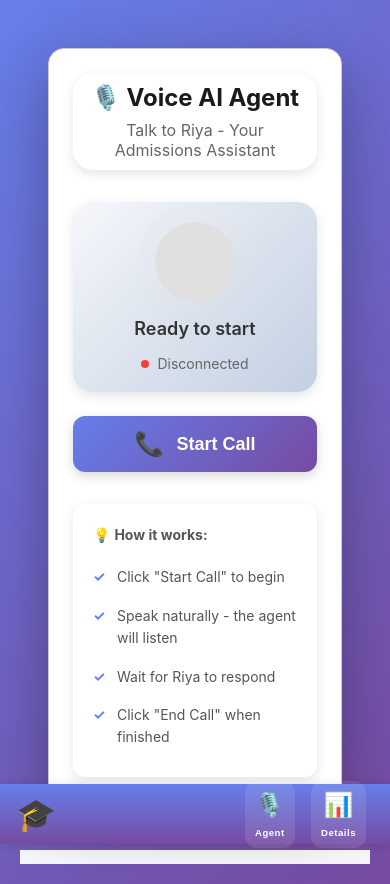
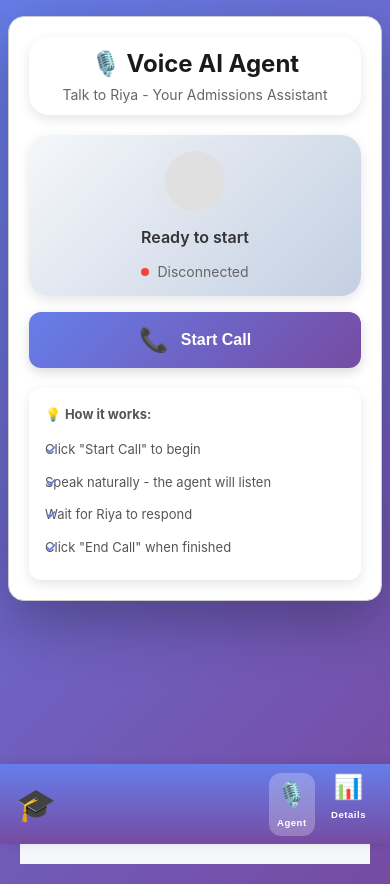
Before and after one commit to Sonu789163/AiVoiceAgent, a React (Vite) app in the folder frontend/: page / in a window 390 px wide. Built offline with nearby package versions, Linux system fonts and the light colour scheme; no server answers.

Commit message:
barge in added

```diff
--- a/frontend/src/App.css
+++ b/frontend/src/App.css
@@ -263,17 +263,66 @@
 }
 
 @media (max-width: 600px) {
+  .app {
+    padding: 1rem 0.5rem;
+    min-height: 100vh;
+    align-items: flex-start;
+  }
+
   .container {
-    padding: 24px;
-    margin: 16px;
+    padding: 20px;
+    margin: 0;
+    max-width: 100%;
+  }
+
+  .header {
+    margin-bottom: 20px;
+    padding: 12px;
   }
 
   .header h1 {
     font-size: 24px;
   }
 
+  .subtitle {
+    font-size: 14px;
+  }
+
+  .status-card {
+    padding: 16px;
+    margin-bottom: 16px;
+  }
+
+  .pulse {
+    width: 60px;
+    height: 60px;
+    font-size: 24px;
+  }
+
+  .status-text {
+    font-size: 16px;
+  }
+
   .btn {
     min-width: 100%;
     padding: 14px 24px;
+    font-size: 16px;
+  }
+
+  .controls {
+    margin-bottom: 20px;
+  }
+
+  .info {
+    padding: 16px;
+    font-size: 13px;
+  }
+
+  .info p {
+    margin-bottom: 8px;
+  }
+
+  .info li {
+    padding: 6px 0;
   }
 }
--- a/frontend/src/AppRouter.css
+++ b/frontend/src/AppRouter.css
@@ -57,8 +57,35 @@
 }
 
 .sidebar-btn {
-    background: rgba(255, 255, 255, 0.1);
-    border: 2px solid transparent;
+    background: transparent;
+    border: none;
+    border-radius: 12px;
+    padding: 0;
+    cursor: pointer;
+    /* transition: all 0.3s ease; */
+    display: flex;
+    flex-direction: column;
+    align-items: center;
+    gap: 0.5rem;
+    color: white;
+    font-size: 0.5rem;
+    font-weight: 600;
+    /* text-transform: uppercase; */
+    letter-spacing: 0.5px;
+}
+
+.sidebar-btn:hover:not(:disabled) {
+    background: rgba(255, 255, 255, 0.15);
+}
+
+.sidebar-btn:disabled {
+    cursor: not-allowed;
+    opacity: 0.5;
+}
+
+.sidebar-btn-active {
+    background: rgba(255, 255, 255, 0.25);
+    border: none;
     border-radius: 12px;
     padding: 0.5rem;
     cursor: pointer;
@@ -68,51 +95,22 @@
     align-items: center;
     gap: 0.5rem;
     color: white;
-    font-size: 0.7rem;
-    font-weight: 600;
-    /* text-transform: uppercase; */
-    letter-spacing: 0.5px;
-}
-
-.sidebar-btn:hover:not(:disabled) {
-    background: rgba(255, 255, 255, 0.2);
-    transform: translateZ(2px);
-}
-
-.sidebar-btn:disabled {
-    cursor: not-allowed;
-    opacity: 0.5;
-}
-
-.sidebar-btn-active {
-    background: rgba(255, 255, 255, 0.1);
-    border: 2px solid transparent;
-    border-radius: 12px;
-    padding: 0.5rem;
-    cursor: pointer;
-    /* transition: all 0.3s ease; */
-    display: flex;
-    flex-direction: column;
-    align-items: center;
-    gap: 0.5rem;
-    color: white;
-    font-size: 0.7rem;
+    font-size: 0.5rem;
     font-weight: 600;
     /* text-transform: uppercase; */
     letter-spacing: 0.5px;
 }
 
 .sidebar-btn-active:hover:not(:disabled) {
-    background: rgba(255, 255, 255, 0.2);
-    transform: translateZ(2px);
+    background: rgba(255, 255, 255, 0.3);
 }
 
 .sidebar-icon {
-    font-size: 1.8rem;
+    font-size: 1.0rem;
 }
 
 .sidebar-text {
-    font-size: 0.7rem;
+    font-size: 0.5rem;
 }
 
 /* Status Indicator */
@@ -199,7 +197,7 @@
         left: 0;
         right: 0;
         width: 100%;
-        height: 60px;
+        height: 80px;
         flex-direction: row;
         padding: 0 1rem;
     }
--- a/frontend/src/StudentDetails.css
+++ b/frontend/src/StudentDetails.css
@@ -273,6 +273,7 @@
 /* Responsive Design */
 @media (max-width: 768px) {
   .student-details {
+    margin: 0.5rem;
     padding: 1rem;
   }
 
@@ -294,10 +295,12 @@
   }
 
   .table-container {
-    border-radius: 8px;
+    overflow: auto;
+  max-height: 500px;
   }
 
   .students-table {
+
     font-size: 0.85rem;
   }
 
@@ -307,12 +310,29 @@
   }
 
   .table-footer {
-    flex-direction: column;
-    gap: 0.5rem;
+   display: grid;
+  grid-template-columns: repeat(2, 1fr);
+  width: 100%;
+  justify-content: space-between;
+  padding-left: 0.5rem;
   }
 }
 
 @media (max-width: 480px) {
+  .table-container {
+  overflow: auto;
+  max-height: 420px;
+}
+.table-footer {
+  display: grid;
+  grid-template-columns: repeat(2, 1fr);
+  width: 100%;
+  justify-content: space-between;
+  padding-left: 0.5rem;
+}
+.table-footer div {
+  width: 200px;
+}
   .students-table {
     font-size: 0.75rem;
   }
--- a/frontend/src/components/StudentDetails.jsx
+++ b/frontend/src/components/StudentDetails.jsx
@@ -136,15 +136,19 @@ export default function StudentDetails() {
             </div>
 
             <div className="table-footer">
+                <div>
                 <p style={{ color: "white" }}>
                     <strong>Total Students:</strong> {filteredStudents.length}
                     {searchTerm && students.length !== filteredStudents.length &&
                         ` (filtered from ${students.length})`
                     }
                 </p>
+                </div>
+                <div>
                 <p style={{ color: "white" }}>
                     <strong>Last Updated:</strong> {lastUpdated.toLocaleTimeString()}
                 </p>
+                </div>
             </div>
         </div>
     );
```
Also changed, not shown: frontend/src/App.jsx (+99 -31 lines).
